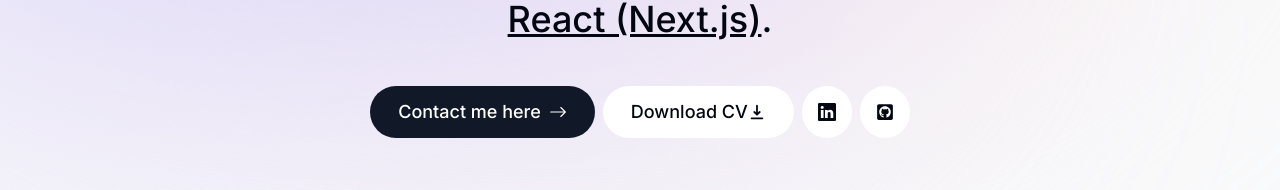
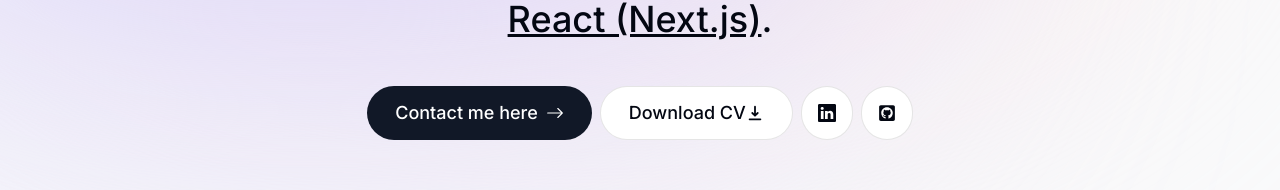
Before and after one commit to istiakmahmud0/my-portfolio, a Next.js app: page / in a window 1280 px wide. Shown: the part 426-616 px from the top of the page. Built offline with nearby package versions, Linux system fonts and the light colour scheme.

Commit message:
feat: done the intro section

```diff
--- a/components/intro.tsx
+++ b/components/intro.tsx
@@ -47,26 +47,39 @@ const Intro = () => {
       >
         <Link
           href="#contact"
-          className="bg-gray-900 text-white px-7 py-3 rounded-full flex gap-2 items-center"
+          className="bg-gray-900 text-white px-7 py-3 rounded-full flex gap-2
+          items-center outline-none focus:scale-110 hover:scale-110 hover:bg-gray-950
+          active:scale-105 transition group
+          "
         >
           Contact me here
-          <BsArrowRight />
+          <BsArrowRight className="group-hover:translate-x-1 transition" />
         </Link>
+
+        <a
+          href="/CV.pdf"
+          download
+          className="group bg-white px-7 py-3 rounded-full flex items-center
+          outline-none focus:scale-110 hover:scale-110
+          active:scale-105 transition border border-black/10
+          "
+        >
+          Download CV <HiDownload className="group-hover:translate-y-1" />
+        </a>
+
         <a
           href=""
-          className="bg-white px-7 py-3 rounded-full flex items-center"
-        >
-          Download CV <HiDownload />
-        </a>
-        <a
-          href=""
-          className="bg-white p-4 rounded-full flex items-center gap-2"
+          className="bg-white p-4 rounded-full flex items-center gap-2 first-letter
+          focus:scale-110 hover:scale-110
+          active:scale-105 transition border border-black/10"
         >
           <BsLinkedin />
         </a>
         <a
           href=""
-          className="bg-white p-4 rounded-full flex items-center gap-2"
+          className="bg-white p-4 rounded-full flex items-center gap-2 first-letter
+          focus:scale-110 hover:scale-110
+          active:scale-105 transition border border-black/10"
         >
           <FaGithubSquare />
         </a>
```
